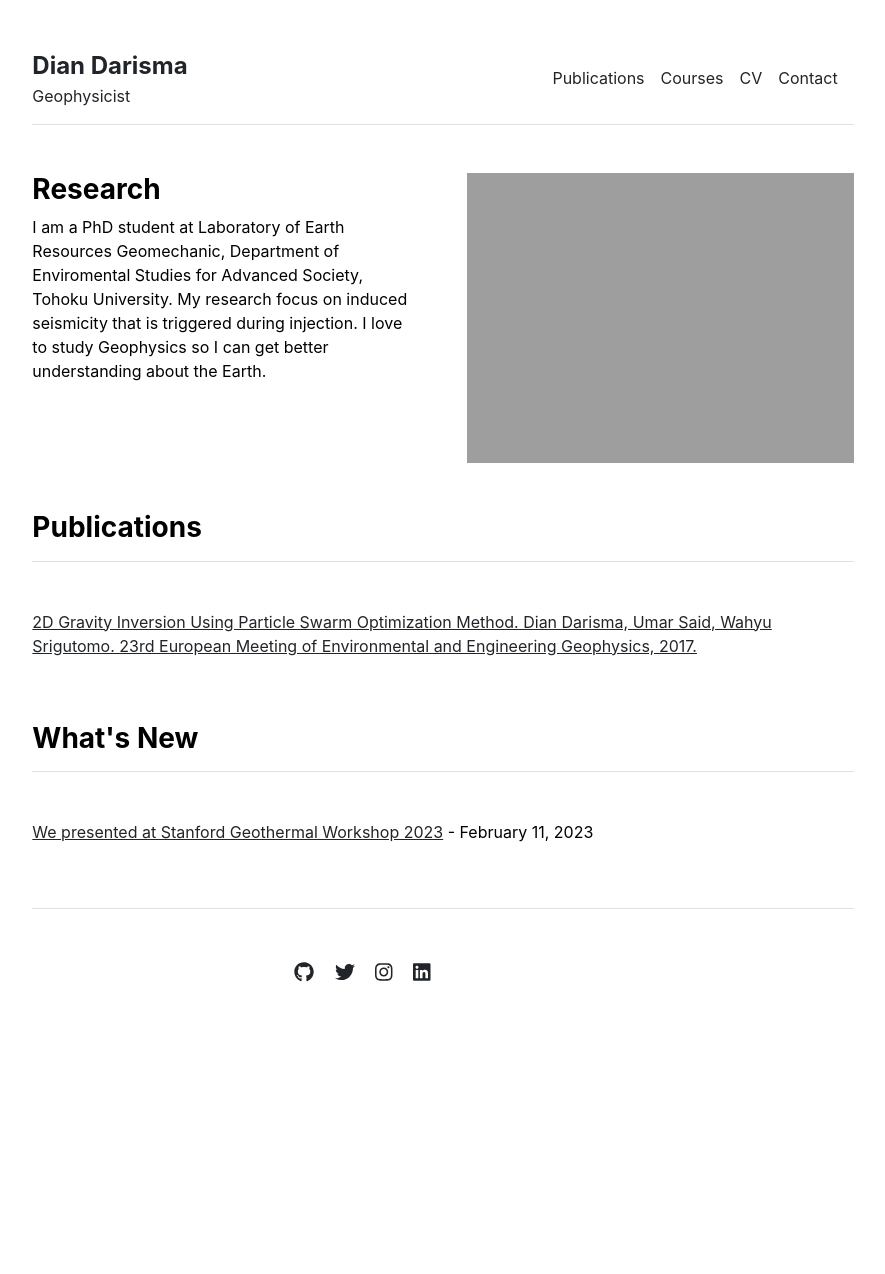
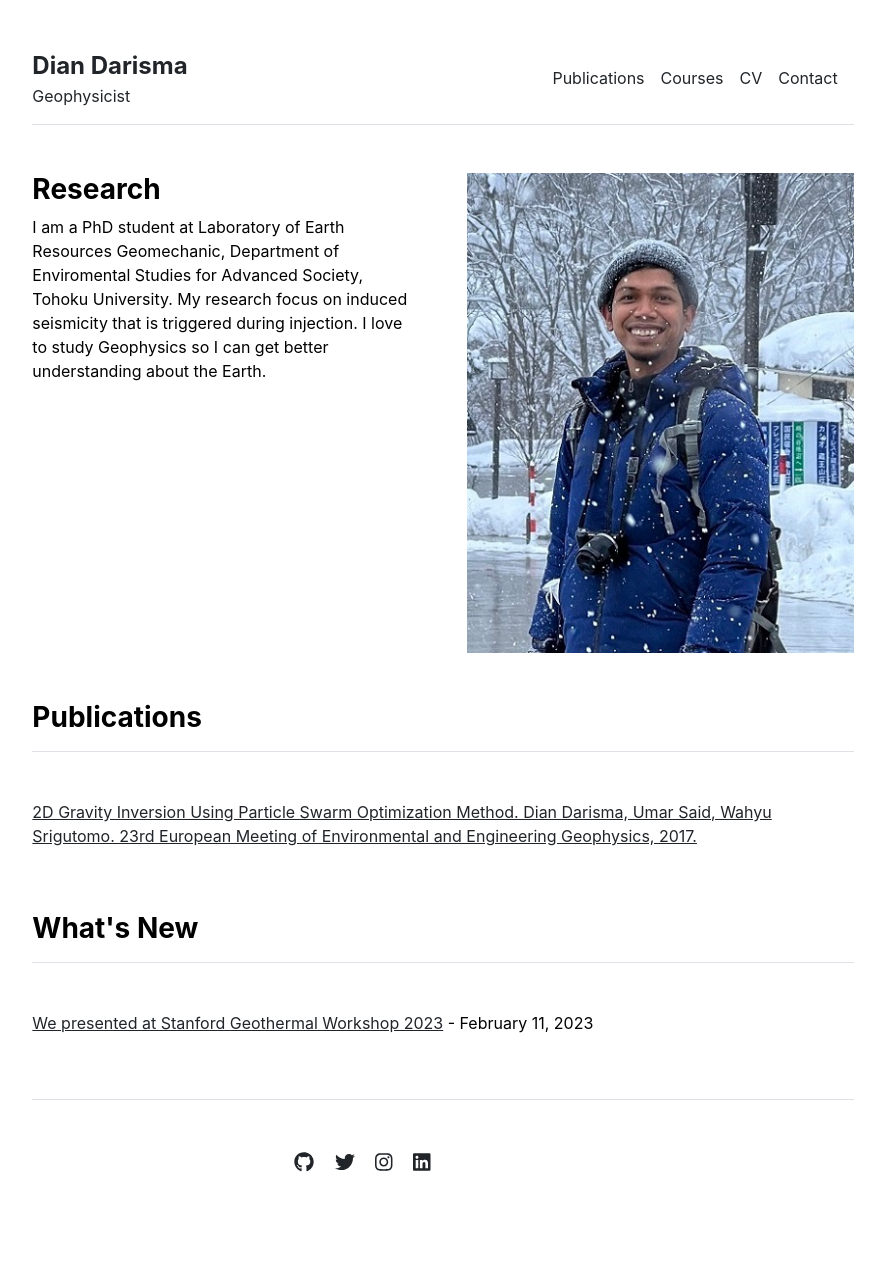
Before and after one commit to diandarisma/diandarisma.github.io, a Jekyll site: the page built from index.md, in a window 1280 px wide. Shown: the whole page, without its empty margins (197-1082 px from the left). Built offline with Jekyll 4.4.1, drawn with Linux system fonts in a browser that asks for light colours; before the commit the page ends 1083 px from its top, so only the background shows below that.

Commit message:
Update home.html

```diff
--- a/_layouts/home.html
+++ b/_layouts/home.html
@@ -8,7 +8,7 @@
     {{ content }}
   </div>
   <div class="col-md-6">
-    <img src="{{ site.github.url }}/assets/img/home.JPG" alt="Home" width="100%">
+    <img src="{{ site.github.url }}/assets/img/contact.jpg" alt="Home" width="100%">
   </div>
 </div>
 
```
